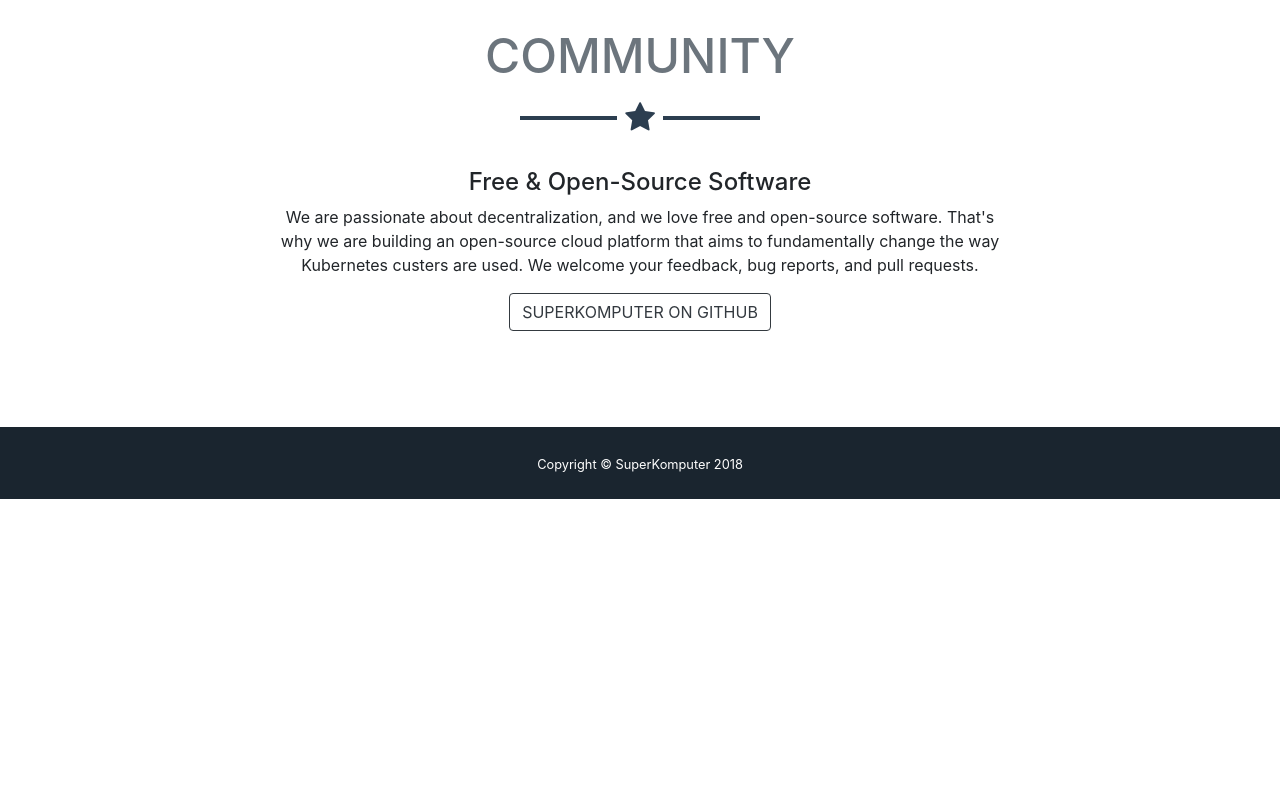
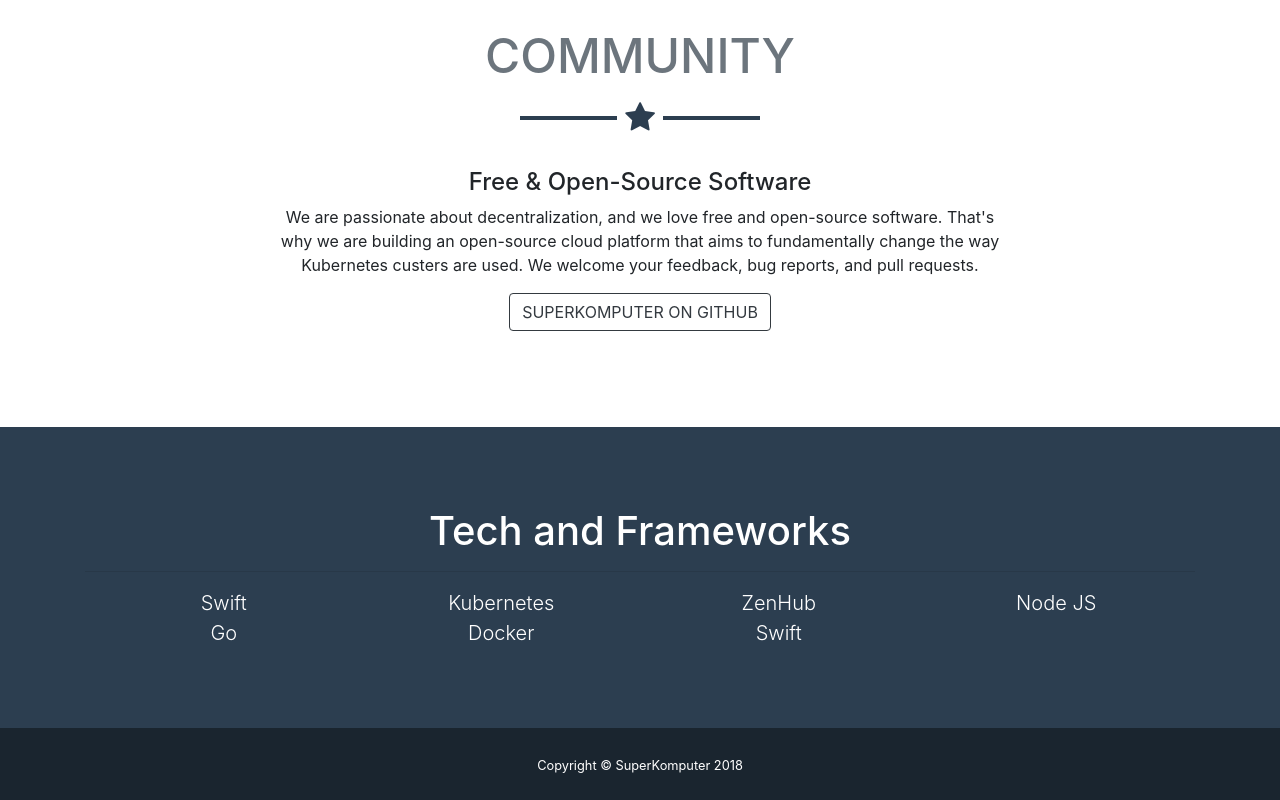
Before and after one commit to SuperKomputer/superkomputer.io, a website with bundled scripts: page superKomputer/index.html in a window 1280 px wide. Shown: the part 2287-3087 px from the top of the page. Before the commit the page ends 2786 px from the top, so only its background shows below. Built offline with nearby package versions, Linux system fonts and the light colour scheme.

Commit message:
Added section for Tech and frameworks used.

```diff
--- a/superKomputer/css/freelancer.css
+++ b/superKomputer/css/freelancer.css
@@ -212,19 +212,11 @@
   opacity: 0;
   background-color: rgba(24, 188, 156, 0.9);
 }
-.community-btn {
-  background: #18bc9c;
-  color: #fff;
-  border: none;
-  text-align: center;
+
+.portfolio .portfolio-item .portfolio-item-caption:hover {
+  opacity: 1;
 }
 
-.btn-outline-dark:hover, .btn-outline-dark:focus, .btn-outline-dark:active {
-  color: #fff;
-  background-color: #18bc9c;
-  border-color: #18bc9c;
-  box-shadow: none;
-}
 .portfolio .portfolio-item .portfolio-item-caption .portfolio-item-caption-content {
   font-size: 1.5rem;
 }
--- a/superKomputer/index.html
+++ b/superKomputer/index.html
@@ -151,6 +151,33 @@
   </div>
 </section>
 
+<!-- Footer -->
+<footer class="footer text-center">
+    <div class="container">
+        <div class="section-heading text-center">
+          <h1>Tech and Frameworks</h1>
+          <hr>
+     </div>
+  <div class="container">
+    <div class="row">
+      <div class="col-md-3 mb-5 mb-lg-0">
+        <p class="lead mb-0">Swift</p>
+        <p class="lead mb-0">Go</p>
+      </div>
+      <div class="col-md-3 mb-5 mb-lg-0">
+        <p class="lead mb-0">Kubernetes</p>
+        <p class="lead mb-0">Docker</p>
+      </div>
+      <div class="col-md-3">
+        <p class="lead mb-0">ZenHub</p>
+        <p class="lead mb-0">Swift</p>
+      </div>
+      <div class="col-md-3 mb-5 mb-lg-0">
+          <p class="lead mb-0">Node JS</p>
+      </div>
+    </div>
+  </div>
+</footer>
 
 <div class="copyright py-4 text-center text-white">
   <div class="container">
```
